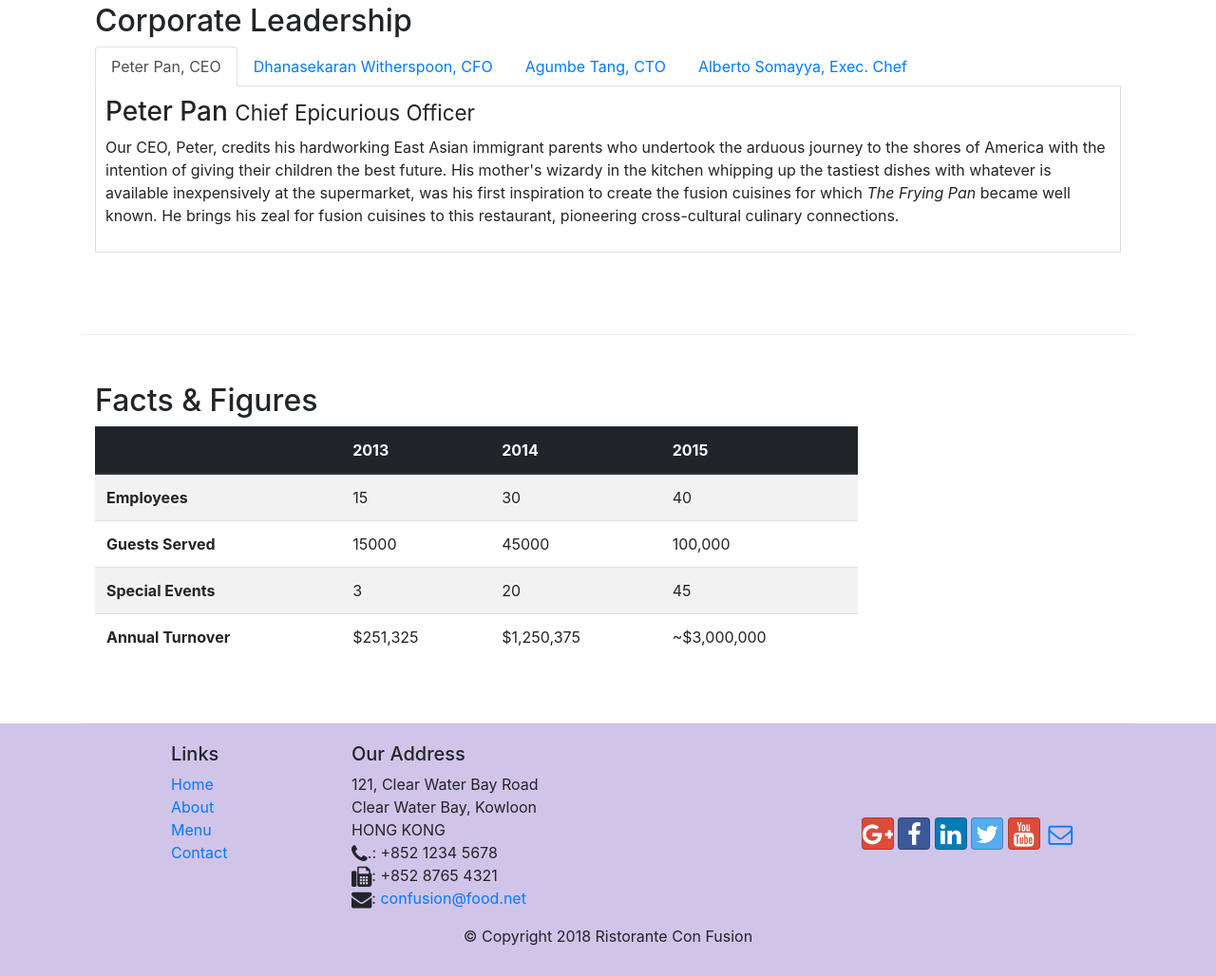
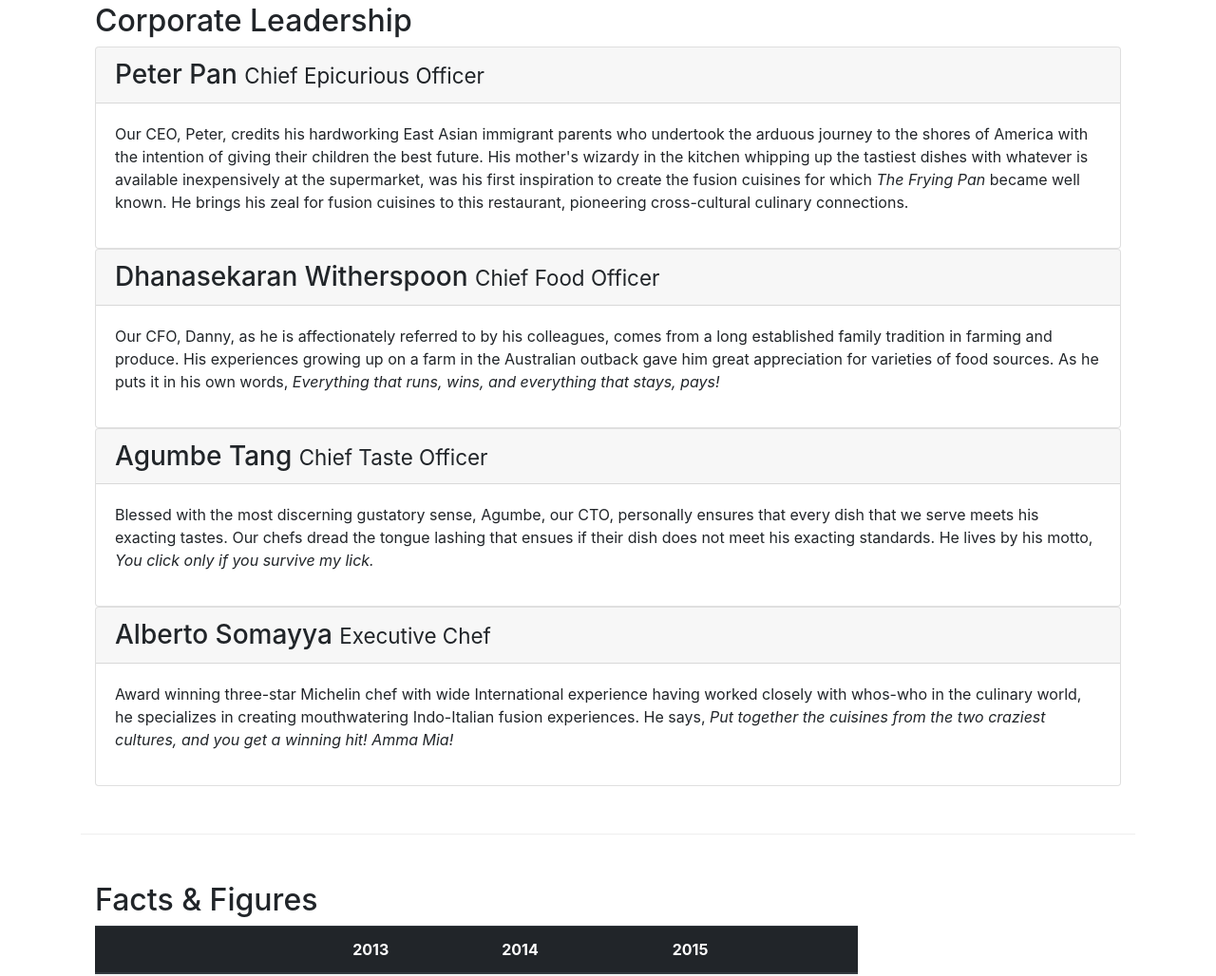
Before and after one commit to Sudhakaran-S/Front-End-Web-UI-Frameworks-and-Tools-Bootstrap, a website: page aboutus.html in a window 1280 px wide. Shown: the part 1019-2047 px from the top of the page at 95% size. Drawn offline with nearby package versions, Linux system fonts and the light colour scheme.

Commit message:
Accordion

```diff
--- a/aboutus.html
+++ b/aboutus.html
@@ -104,44 +104,64 @@
             <div class="col-12">
                 <h2>Corporate Leadership</h2>
 
-                <ul class="nav nav-tabs">
-                    <li class="nav-item">
-                        <a class="nav-link active" href="#peter"
-                        role="tab" data-toggle="tab">Peter Pan, CEO</a>
-                    </li>
-                    <li class="nav-item">
-                        <a class="nav-link" href="#danny"
-                        role="tab" data-toggle="tab">Dhanasekaran Witherspoon, CFO</a>
-                    </li>
-                    <li class="nav-item">
-                        <a class="nav-link" href="#agumbe"
-                        role="tab" data-toggle="tab">Agumbe Tang, CTO</a>
-                    </li>
-                    <li class="nav-item">
-                        <a class="nav-link" href="#alberto"
-                        role="tab" data-toggle="tab">Alberto Somayya, Exec. Chef</a>
-                    </li>
-                </ul>
-
-                <div class="tab-content">
-                    <div role="tabpanel" class="tab-pane fade show active" id="peter">
-                        <h3>Peter Pan <small>Chief Epicurious Officer</small></h3>
-                        <p class="d-none d-sm-block">Our CEO, Peter, credits his hardworking East Asian immigrant parents who undertook the arduous journey to the shores of America with the intention of giving their children the best future. His mother's wizardy in the kitchen whipping up the tastiest dishes with whatever is available inexpensively at the supermarket, was his first inspiration to create the fusion cuisines for which <em>The Frying Pan</em> became well known. He brings his zeal for fusion cuisines to this restaurant, pioneering cross-cultural culinary connections.</p>
+                <div id="accordion">
+                    <div class="card">
+                        <div class="card-header" role="tab" id="peterhead">
+                            <h3 class="mb-0">
+                                <a data-toggle="collapse" data-target="#peter">
+                                    Peter Pan <small>Chief Epicurious Officer</small>
+                                </a>
+                            </h3>
+                        </div>
+                        <div role="tabpanel" class="collapse show" id="peter" data-parent="#accordion">
+                            <div class="card-body">
+                                <p class="d-none d-sm-block">Our CEO, Peter, credits his hardworking East Asian immigrant parents who undertook the arduous journey to the shores of America with the intention of giving their children the best future. His mother's wizardy in the kitchen whipping up the tastiest dishes with whatever is available inexpensively at the supermarket, was his first inspiration to create the fusion cuisines for which <em>The Frying Pan</em> became well known. He brings his zeal for fusion cuisines to this restaurant, pioneering cross-cultural culinary connections.</p>
+                            </div>
+                        </div>
                     </div>
 
-                    <div role="tabpanel" class="tab-pane fade show" id="danny">
-                        <h3>Dhanasekaran Witherspoon <small>Chief Food Officer</small></h3>
-                        <p class="d-none d-sm-block">Our CFO, Danny, as he is affectionately referred to by his colleagues, comes from a long established family tradition in farming and produce. His experiences growing up on a farm in the Australian outback gave him great appreciation for varieties of food sources. As he puts it in his own words, <em>Everything that runs, wins, and everything that stays, pays!</em></p>
+                    <div class="card">
+                        <div class="card-header" role="tab" id="dannyhead">
+                            <h3 class="mb-0">
+                                <a data-toggle="collapse" data-target="#danny">
+                                    Dhanasekaran Witherspoon <small>Chief Food Officer</small>
+                                </a>
+                            </h3>
+                        </div>
+                        <div role="tabpanel" class="collapse show" id="danny" data-parent="#accordion">
+                            <div class="card-body">
+                                <p class="d-none d-sm-block">Our CFO, Danny, as he is affectionately referred to by his colleagues, comes from a long established family tradition in farming and produce. His experiences growing up on a farm in the Australian outback gave him great appreciation for varieties of food sources. As he puts it in his own words, <em>Everything that runs, wins, and everything that stays, pays!</em></p>
+                            </div>
+                        </div>
                     </div>
 
-                    <div role="tabpanel" class="tab-pane fade show" id="agumbe">
-                        <h3>Agumbe Tang <small>Chief Taste Officer</small></h3>
-                        <p class="d-none d-sm-block">Blessed with the most discerning gustatory sense, Agumbe, our CTO, personally ensures that every dish that we serve meets his exacting tastes. Our chefs dread the tongue lashing that ensues if their dish does not meet his exacting standards. He lives by his motto, <em>You click only if you survive my lick.</em></p>
+                    <div class="card">
+                        <div class="card-header" role="tab" id="agumbehead">
+                            <h3 class="mb-0">
+                                <a data-toggle="collapse" data-target="#agumbe">
+                                    Agumbe Tang <small>Chief Taste Officer</small>
+                                </a>
+                            </h3>
+                        </div>
+                        <div role="tabpanel" class="collapse show" id="agumbe" data-parent="#accordion">
+                            <div class="card-body">
+                                <p class="d-none d-sm-block">Blessed with the most discerning gustatory sense, Agumbe, our CTO, personally ensures that every dish that we serve meets his exacting tastes. Our chefs dread the tongue lashing that ensues if their dish does not meet his exacting standards. He lives by his motto, <em>You click only if you survive my lick.</em></p>
+                            </div>
+                        </div>
                     </div>
 
-                    <div role="tabpanel" class="tab-pane fade show" id="alberto">
-                        <h3>Alberto Somayya <small>Executive Chef</small></h3>
-                        <p class="d-none d-sm-block">Award winning three-star Michelin chef with wide International experience having worked closely with whos-who in the culinary world, he specializes in creating mouthwatering Indo-Italian fusion experiences. He says, <em>Put together the cuisines from the two craziest cultures, and you get a winning hit! Amma Mia!</em></p>
+                    <div class="card">
+                        <div class="card-header" role="tab" id="agumbehead">
+                            <h3 class="mb-0">
+                                <a data-toggle="collapse" data-target="#agumbe">
+                                    Alberto Somayya <small>Executive Chef</small>
+                                </a>
+                            </h3>
+                        </div>
+                        <div role="tabpanel" class="collapse show" id="agumbe" data-parent="#accordion">
+                            <div class="card-body">
+                                <p class="d-none d-sm-block">Award winning three-star Michelin chef with wide International experience having worked closely with whos-who in the culinary world, he specializes in creating mouthwatering Indo-Italian fusion experiences. He says, <em>Put together the cuisines from the two craziest cultures, and you get a winning hit! Amma Mia!</em></p>                            </div>
+                        </div>
                     </div>
                 </div>
             </div>
```
